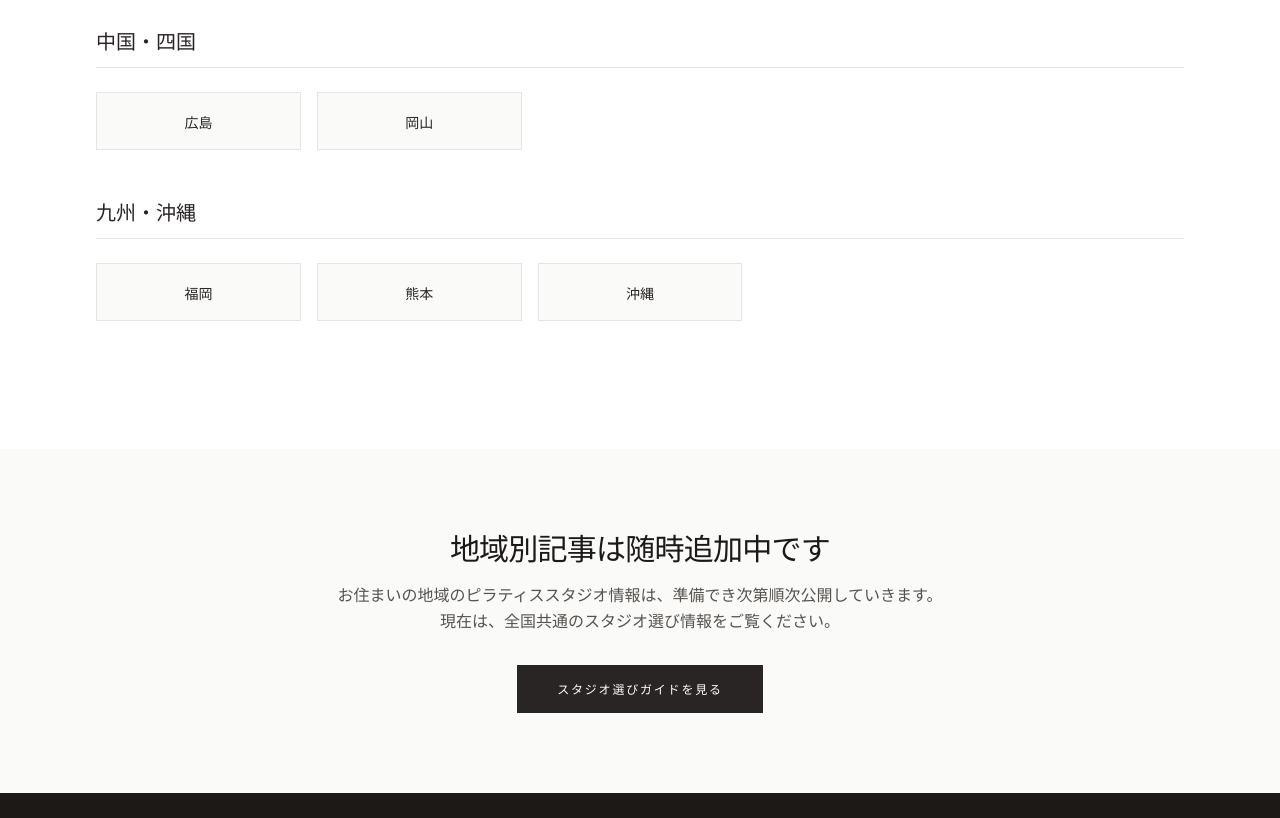
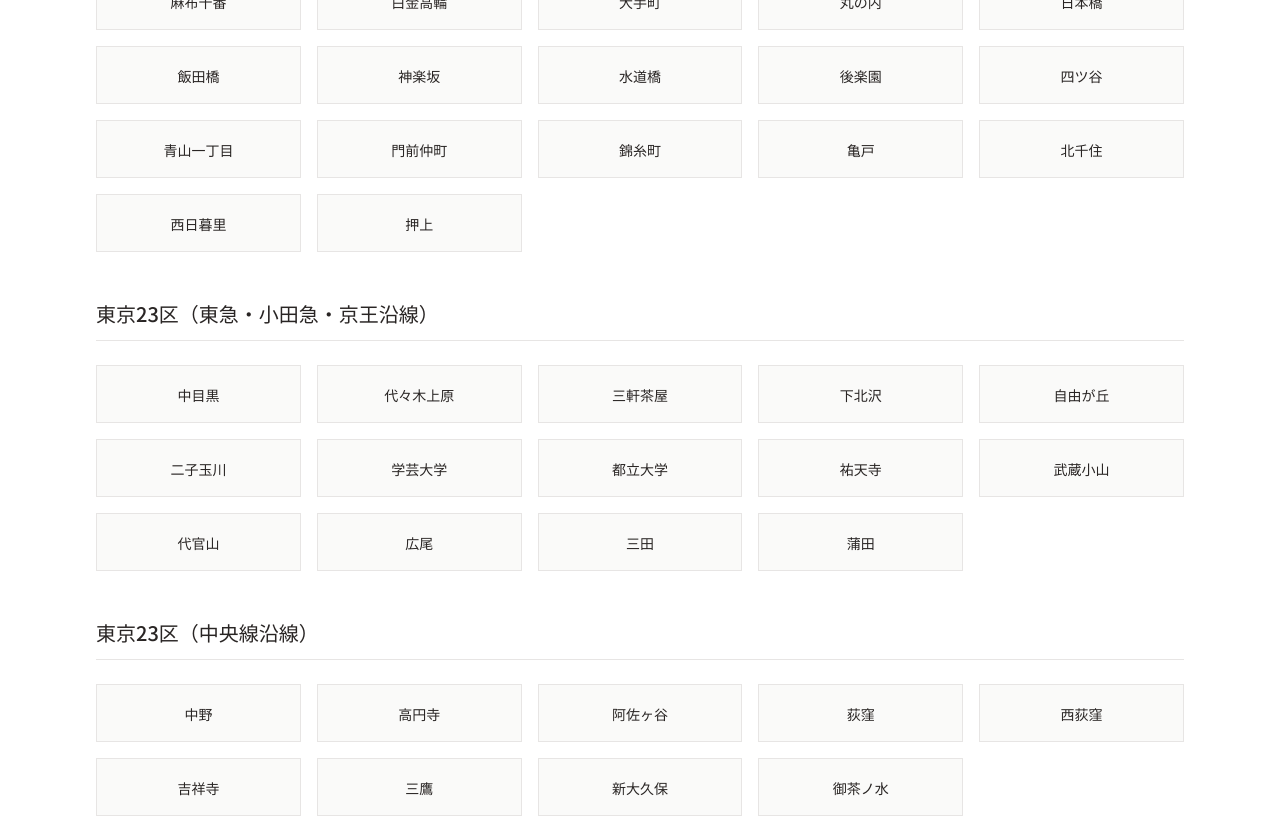
Before and after one commit to webmaster0818/pilates-biyori, a Next.js app: page /area in a window 1280 px wide. Shown: the part 1260-2078 px from the top of the page. Built offline with nearby package versions, Linux system fonts and the light colour scheme.

Commit message:
地域別ページに全110エリアへのリンクを追加

```diff
--- a/app/area/page.tsx
+++ b/app/area/page.tsx
@@ -19,14 +19,109 @@ const regions = [
     ],
   },
   {
-    name: '関東',
+    name: '東京23区（山手線沿線）',
     areas: [
-      { name: '東京', slug: 'tokyo', available: true },
       { name: '新宿', slug: 'shinjuku', available: true },
       { name: '渋谷', slug: 'shibuya', available: true },
       { name: '池袋', slug: 'ikebukuro', available: true },
+      { name: '東京駅', slug: 'tokyo-station', available: true },
+      { name: '品川', slug: 'shinagawa', available: true },
+      { name: '新橋', slug: 'shimbashi', available: true },
+      { name: '有楽町', slug: 'yurakucho', available: true },
+      { name: '上野', slug: 'ueno', available: true },
+      { name: '秋葉原', slug: 'akihabara', available: true },
+      { name: '日暮里', slug: 'nippori', available: true },
+      { name: '赤羽', slug: 'akabane', available: true },
+      { name: '大塚', slug: 'otsuka', available: true },
+      { name: '巣鴨', slug: 'sugamo', available: true },
+      { name: '高田馬場', slug: 'takadanobaba', available: true },
+      { name: '田町', slug: 'tamachi', available: true },
+      { name: '浜松町', slug: 'hamamatsucho', available: true },
+      { name: '五反田', slug: 'gotanda', available: true },
+      { name: '目黒', slug: 'meguro', available: true },
+      { name: '恵比寿', slug: 'ebisu', available: true },
+    ],
+  },
+  {
+    name: '東京23区（地下鉄沿線）',
+    areas: [
       { name: '銀座', slug: 'ginza', available: true },
+      { name: '表参道', slug: 'omotesando', available: true },
+      { name: '六本木', slug: 'roppongi', available: true },
+      { name: '赤坂', slug: 'akasaka', available: true },
+      { name: '永田町', slug: 'nagatacho', available: true },
+      { name: '麻布十番', slug: 'azabujuban', available: true },
+      { name: '白金高輪', slug: 'shirokanedai', available: true },
+      { name: '大手町', slug: 'otemachi', available: true },
+      { name: '丸の内', slug: 'marunouchi', available: true },
+      { name: '日本橋', slug: 'nihonbashi', available: true },
+      { name: '飯田橋', slug: 'iidabashi', available: true },
+      { name: '神楽坂', slug: 'kagurazaka', available: true },
+      { name: '水道橋', slug: 'suidobashi', available: true },
+      { name: '後楽園', slug: 'korakuen', available: true },
+      { name: '四ツ谷', slug: 'yotsuya', available: true },
+      { name: '青山一丁目', slug: 'aoyama-itchome', available: true },
+      { name: '門前仲町', slug: 'monzen-nakacho', available: true },
+      { name: '錦糸町', slug: 'kinshicho', available: true },
+      { name: '亀戸', slug: 'kameido', available: true },
+      { name: '北千住', slug: 'kita-senju', available: true },
+      { name: '西日暮里', slug: 'nishi-nippori', available: true },
+      { name: '押上', slug: 'oshiage', available: true },
+    ],
+  },
+  {
+    name: '東京23区（東急・小田急・京王沿線）',
+    areas: [
+      { name: '中目黒', slug: 'nakameguro', available: true },
+      { name: '代々木上原', slug: 'yoyogi-uehara', available: true },
+      { name: '三軒茶屋', slug: 'sangenjaya', available: true },
+      { name: '下北沢', slug: 'shimokitazawa', available: true },
+      { name: '自由が丘', slug: 'jiyugaoka', available: true },
+      { name: '二子玉川', slug: 'futakotamagawa', available: true },
+      { name: '学芸大学', slug: 'gakugei-daigaku', available: true },
+      { name: '都立大学', slug: 'toritsudaigaku', available: true },
+      { name: '祐天寺', slug: 'yutenji', available: true },
+      { name: '武蔵小山', slug: 'musashikoyama', available: true },
+      { name: '代官山', slug: 'daikanyama', available: true },
+      { name: '広尾', slug: 'hiroo', available: true },
+      { name: '三田', slug: 'mita', available: true },
+      { name: '蒲田', slug: 'kamata', available: true },
+    ],
+  },
+  {
+    name: '東京23区（中央線沿線）',
+    areas: [
+      { name: '中野', slug: 'nakano', available: true },
+      { name: '高円寺', slug: 'koenji', available: true },
+      { name: '阿佐ヶ谷', slug: 'asagaya', available: true },
+      { name: '荻窪', slug: 'ogikubo', available: true },
+      { name: '西荻窪', slug: 'nishi-ogikubo', available: true },
+      { name: '吉祥寺', slug: 'kichijoji', available: true },
+      { name: '三鷹', slug: 'mitaka', available: true },
+      { name: '新大久保', slug: 'shin-okubo', available: true },
+      { name: '御茶ノ水', slug: 'ochanomizu', available: true },
+    ],
+  },
+  {
+    name: '東京（その他）',
+    areas: [
+      { name: '東京', slug: 'tokyo', available: true },
+      { name: '成城学園前', slug: 'seijo-gakuenmae', available: true },
+      { name: '調布', slug: 'chofu', available: true },
+      { name: '町田', slug: 'machida', available: true },
+      { name: '立川', slug: 'tachikawa', available: true },
+      { name: '浅草', slug: 'asakusa', available: true },
+    ],
+  },
+  {
+    name: '関東（東京以外）',
+    areas: [
       { name: '横浜', slug: 'yokohama', available: true },
+      { name: '川崎', slug: 'kawasaki', available: true },
+      { name: '関内', slug: 'kannai', available: true },
+      { name: '藤沢', slug: 'fujisawa', available: true },
+      { name: '武蔵小杉', slug: 'musashikosugi', available: true },
+      { name: '本厚木', slug: 'honatsugi', available: true },
       { name: '大宮', slug: 'omiya', available: true },
       { name: '千葉', slug: 'chiba', available: true },
     ],
@@ -35,6 +130,8 @@ const regions = [
     name: '中部',
     areas: [
       { name: '名古屋', slug: 'nagoya', available: true },
+      { name: '名古屋駅', slug: 'nagoya-station', available: true },
+      { name: '栄', slug: 'sakae', available: true },
       { name: '静岡', slug: 'shizuoka', available: true },
       { name: '新潟', slug: 'niigata', available: true },
     ],
@@ -43,7 +140,19 @@ const regions = [
     name: '近畿',
     areas: [
       { name: '大阪', slug: 'osaka', available: true },
+      { name: '梅田', slug: 'umeda', available: true },
+      { name: 'なんば', slug: 'namba', available: true },
+      { name: '心斎橋', slug: 'shinsaibashi', available: true },
+      { name: '天王寺', slug: 'tennoji', available: true },
+      { name: '本町', slug: 'honmachi', available: true },
+      { name: '江坂', slug: 'esaka', available: true },
       { name: '京都', slug: 'kyoto', available: true },
+      { name: '京都駅', slug: 'kyoto-station', available: true },
+      { name: '烏丸御池', slug: 'karasuma-oike', available: true },
+      { name: '四条河原町', slug: 'shijo-kawaramachi', available: true },
+      { name: '京都市役所前', slug: 'kyoto-shiyakusho-mae', available: true },
+      { name: '北大路', slug: 'kitaoji', available: true },
+      { name: '祇園四条', slug: 'gion-shijo', available: true },
       { name: '神戸', slug: 'kobe', available: true },
     ],
   },
@@ -58,6 +167,11 @@ const regions = [
     name: '九州・沖縄',
     areas: [
       { name: '福岡', slug: 'fukuoka', available: true },
+      { name: '天神', slug: 'tenjin', available: true },
+      { name: '博多', slug: 'hakata', available: true },
+      { name: '薬院', slug: 'yakuin', available: true },
+      { name: '西新', slug: 'nishijin', available: true },
+      { name: '小倉', slug: 'kokura', available: true },
       { name: '熊本', slug: 'kumamoto', available: true },
       { name: '沖縄', slug: 'okinawa', available: true },
     ],
```
